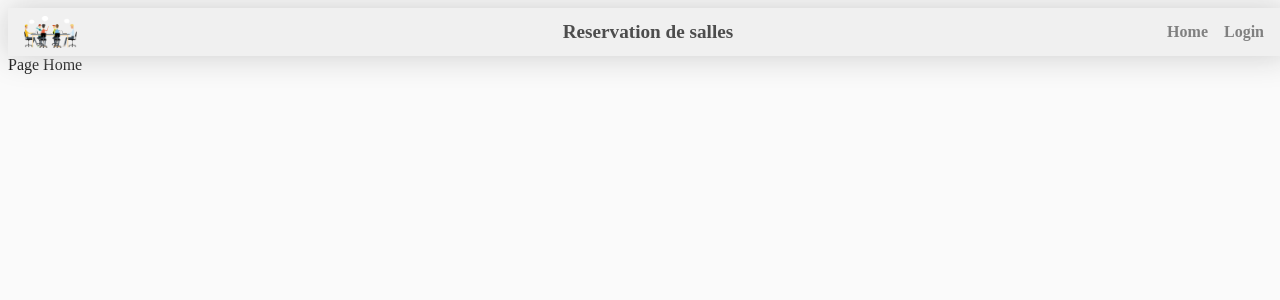
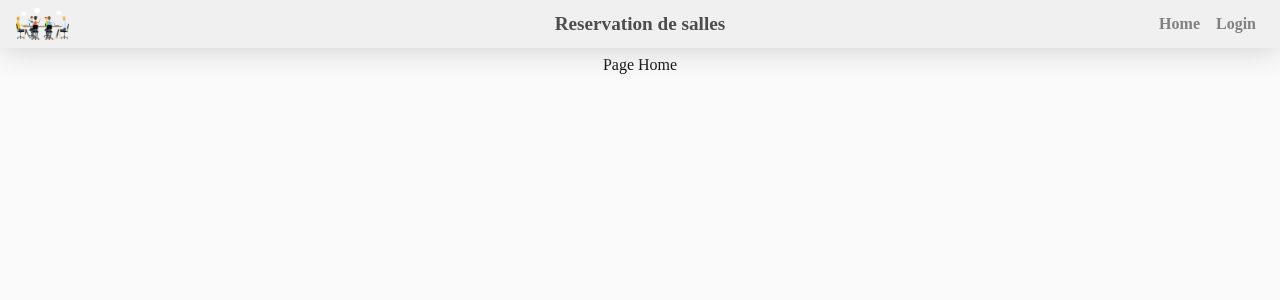
Before and after one commit to ghelloumi/reservations-sharingcloud, a React (Create React App) app: page /home in a window 1280 px wide. Shown: the top 300 px of the page. Built offline with nearby package versions, Linux system fonts and the light colour scheme; a web font is replaced by a local one.

Commit message:
Style fix for routes

```diff
--- a/src/components/Layout.tsx
+++ b/src/components/Layout.tsx
@@ -3,9 +3,6 @@ import styled from 'styled-components';
 
 const LayoutWrapper = styled.div`
   position: relative;
-  height: 100%;
-  width: 100%;
-  padding: 0.5rem;
 `;
 
 type LayoutProps = {
--- a/src/components/PageLayout.tsx
+++ b/src/components/PageLayout.tsx
@@ -4,6 +4,9 @@ import styled from 'styled-components';
 const PageLayoutWrapper = styled.main`
   position: absolute;
   margin-top: 3rem;
+  height: 100%;
+  width: 100%;
+  padding: 0.5rem;
 `;
 
 type LayoutProps = {
--- a/src/components/molecules/Menu.tsx
+++ b/src/components/molecules/Menu.tsx
@@ -50,6 +50,7 @@ const Menu: React.FunctionComponent<{
     window.addEventListener('resize', () =>
       setMobileView(window.innerWidth <= MOBILE_BREAKPOINT)
     );
+
     return () => window.removeEventListener('resize', () => false);
   });
 
```
